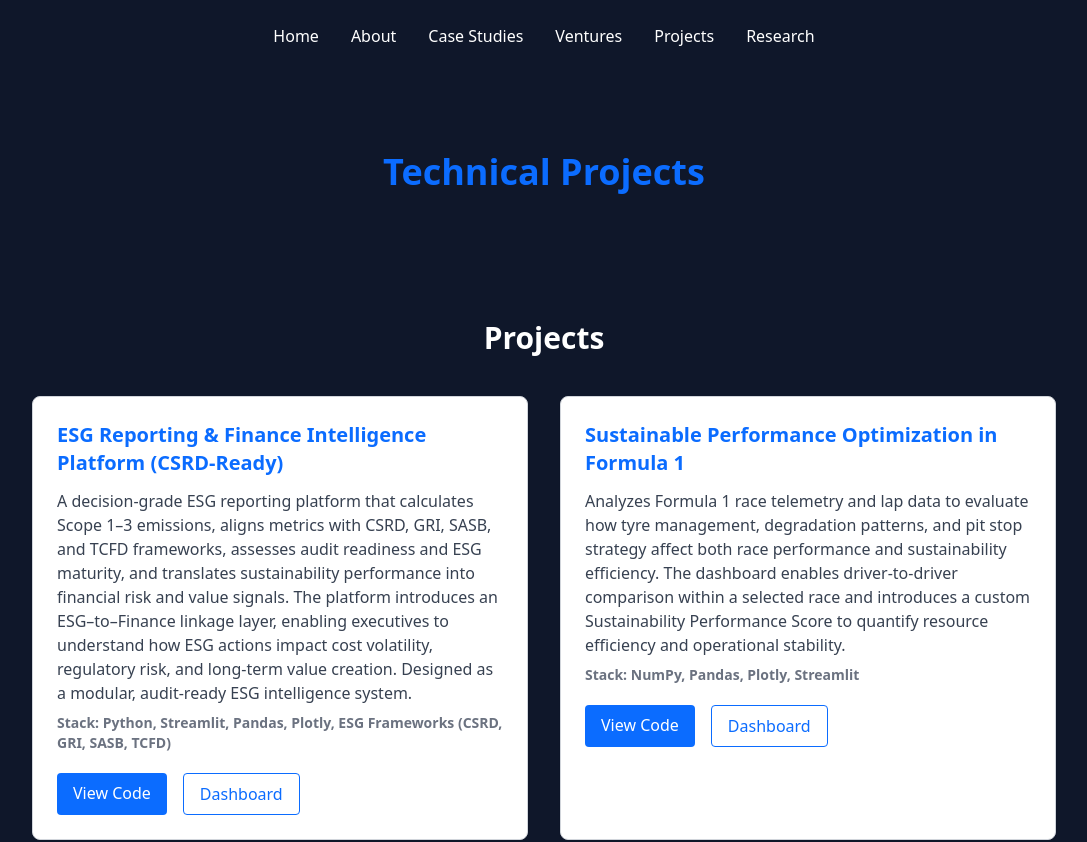
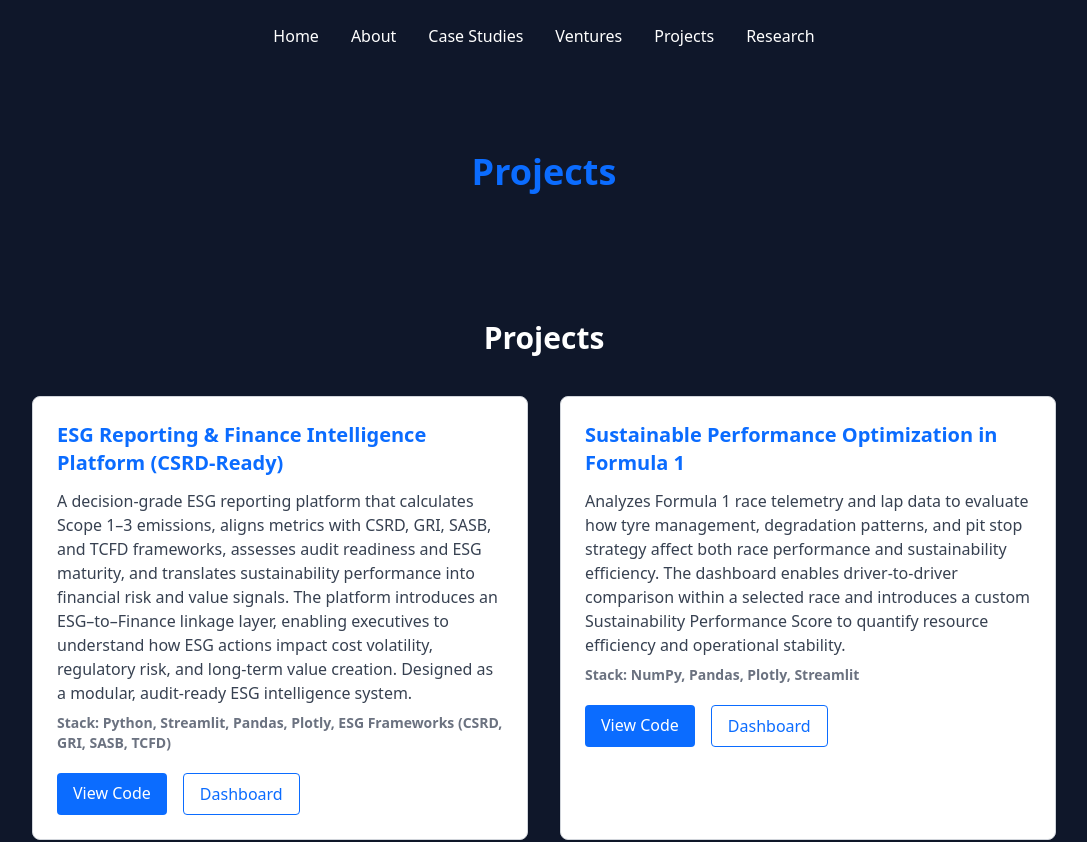
Before and after one commit to shashank-dj/Portfolio, a React (Vite) app: page /projects in a window 1280 px wide. Shown: the top 842 px of the page, without its empty margins (96-1183 px from the left). Built offline with nearby package versions, Linux system fonts and the light colour scheme.

Commit message:
Update ProjectsPage.jsx

```diff
--- a/src/pages/ProjectsPage.jsx
+++ b/src/pages/ProjectsPage.jsx
@@ -6,7 +6,7 @@ export default function ProjectsPage() {
     <section className="bg-dark text-white py-20 px-6">
 
       <h1 className="text-4xl font-bold text-center text-primary mb-12">
-        Technical Projects
+        Projects
       </h1>
 
       <Projects />
```
